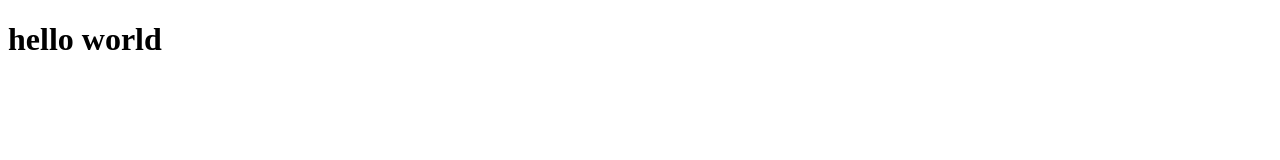
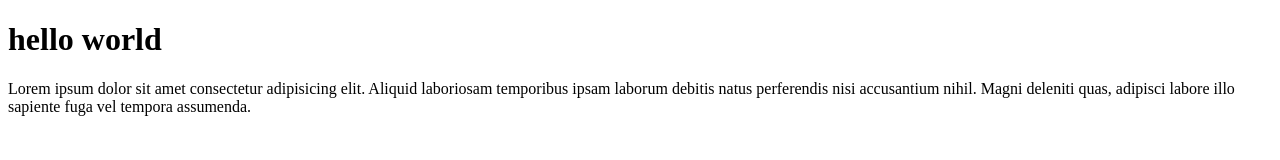
Before and after one commit to zufar889/wpu-git-test, a plain HTML site: page index.html in a window 1280 px wide. Drawn offline with Linux system fonts and the light colour scheme.

Commit message:
make paragraph

```diff
--- a/index.html
+++ b/index.html
@@ -8,5 +8,6 @@
 </head>
 <body>
     <h1>hello world</h1>
+    <p>Lorem ipsum dolor sit amet consectetur adipisicing elit. Aliquid laboriosam temporibus ipsam laborum debitis natus perferendis nisi accusantium nihil. Magni deleniti quas, adipisci labore illo sapiente fuga vel tempora assumenda.</p>
 </body>
 </html>
```
